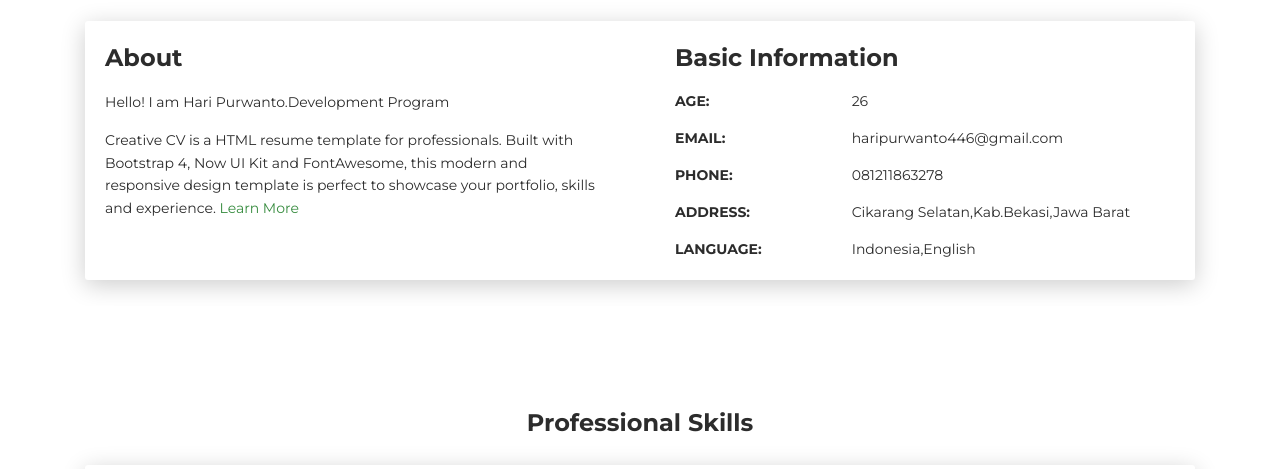
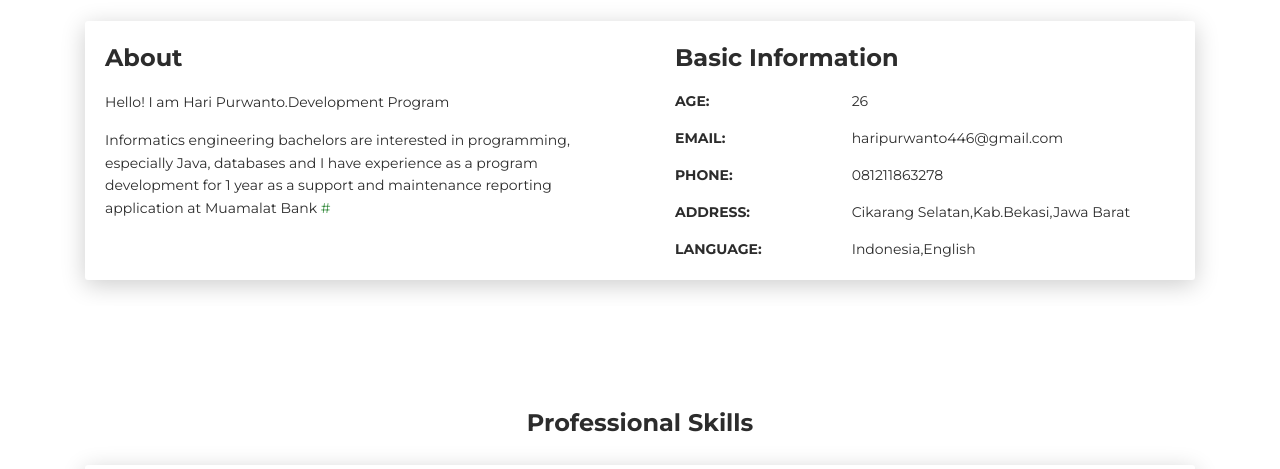
Before and after one commit to haripurwa/haripurwa.github.io, a plain HTML site: page index.html in a window 1280 px wide. Shown: the part 599-1068 px from the top of the page. Drawn offline with Linux system fonts and the light colour scheme.

Commit message:
perubahan about
deskripsi

```diff
--- a/index.html
+++ b/index.html
@@ -143,14 +143,15 @@
                     <div class="h4 mt-0 title">About</div>
                     <p>Hello! I am Hari Purwanto.Development Program</p>
                     <p>
-                      Creative CV is a HTML resume template for professionals.
-                      Built with Bootstrap 4, Now UI Kit and FontAwesome, this
-                      modern and responsive design template is perfect to
-                      showcase your portfolio, skills and experience.
+                      Informatics engineering bachelors are interested in programming,
+                       especially Java,
+                       databases and I have experience as a program development
+                       for 1 year as a support and maintenance reporting application
+                        at Muamalat Bank
                       <a
-                        href="https://templateflip.com/templates/creative-cv/"
+                        href="#"
                         target="_blank"
-                        >Learn More</a
+                        >#</a
                       >
                     </p>
                   </div>
```
